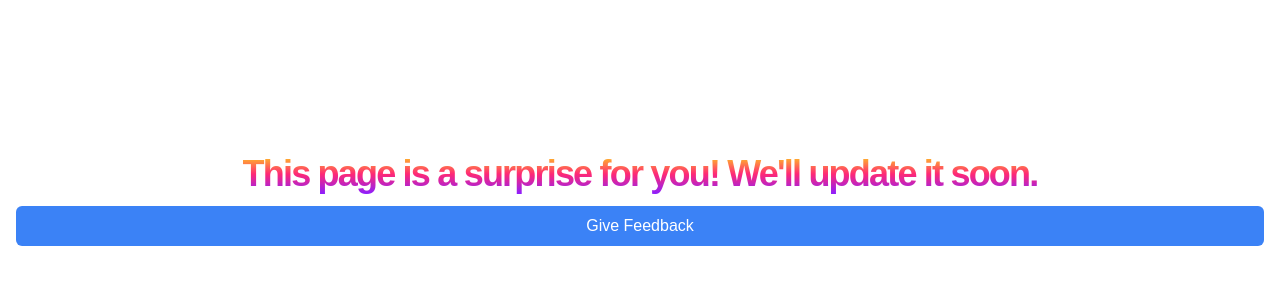
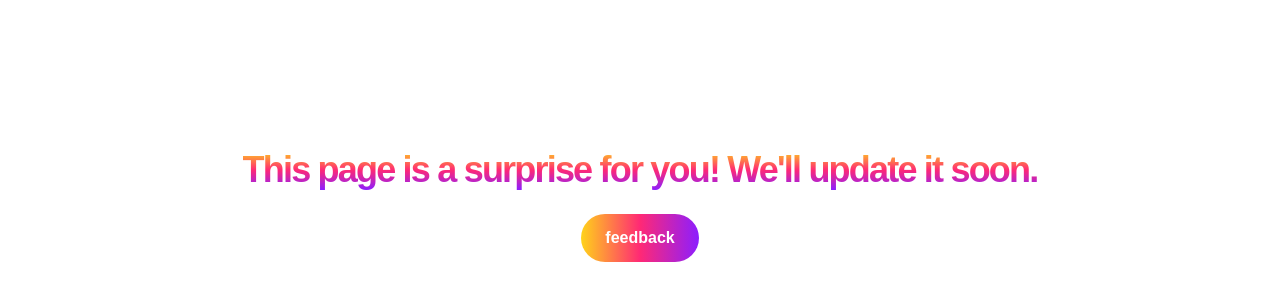
Before and after one commit to vankaSiddhartha/flaunt-landing-page, a Next.js app: page /idontknow/1 in a window 1280 px wide. Shown: the part 194-494 px from the top of the page. Built offline with nearby package versions, Linux system fonts and the light colour scheme.

Commit message:
feedback button update

```diff
--- a/app/idontknow/[id]/page.jsx
+++ b/app/idontknow/[id]/page.jsx
@@ -1,26 +1,33 @@
+"use client"
 import RetroGrid from '@/components/ui/retro-grid';
 import React from 'react';
-import Link from 'next/link';
+import { useRouter } from 'next/navigation';
 
-const Page = ({params}) => {
-     const { id } = params;
+const SurprisePage = ({ params }) => {
+  const router = useRouter();
+
+  const handleClick = (e) => {
+    e.preventDefault();
+    console.log('Button clicked, navigating to feedback form...');
+    router.push('https://forms.gle/rvEv1WD88nFAVKcG8');
+  };
+
+  const { id } = params;
 
   return (
     <div className="flex h-screen w-full flex-col items-center justify-center overflow-hidden bg-background px-4">
       <span className="pointer-events-none z-10 whitespace-pre-wrap bg-gradient-to-b from-[#ffd319] via-[#ff2975] to-[#8c1eff] bg-clip-text text-center text-3xl font-bold leading-none tracking-tighter text-transparent sm:text-4xl">
-This page is a surprise for you! We'll update it soon.
+        This page is a surprise for you! We'll update it soon.
       </span>
       <RetroGrid className="my-6 w-full sm:w-auto" />
-      <div className="w-full m-3">
-        <Link
-          href="https://forms.gle/rvEv1WD88nFAVKcG8"
-          className="block rounded-md bg-blue-500 px-4 py-2 text-center text-white hover:bg-blue-600 focus:outline-none focus:ring-2 focus:ring-blue-500 focus:ring-offset-2"
-        >
-          Give Feedback
-        </Link>
-      </div>
+      <button
+        onClick={handleClick}
+        className="mt-6 px-6 py-3 bg-gradient-to-r from-[#ffd319] via-[#ff2975] to-[#8c1eff] text-white rounded-full hover:opacity-80 focus:outline-none focus:ring-2 focus:ring-[#8c1eff] font-semibold"
+      >
+        feedback
+      </button>
     </div>
   );
 };
 
-export default Page;
+export default SurprisePage;
```
